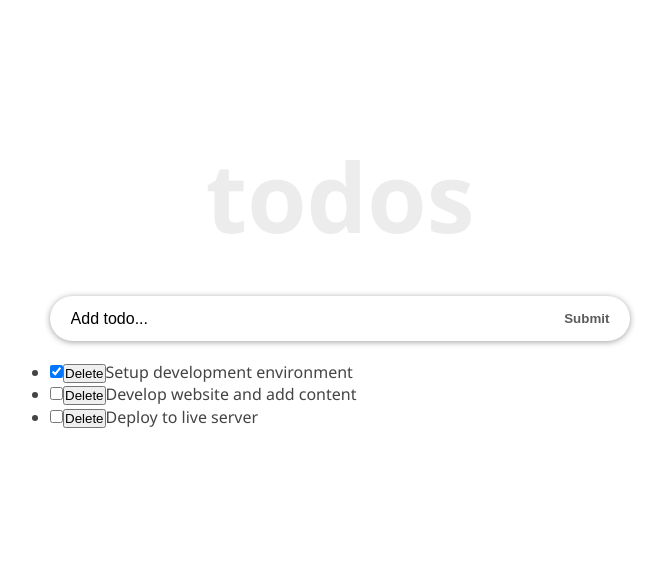
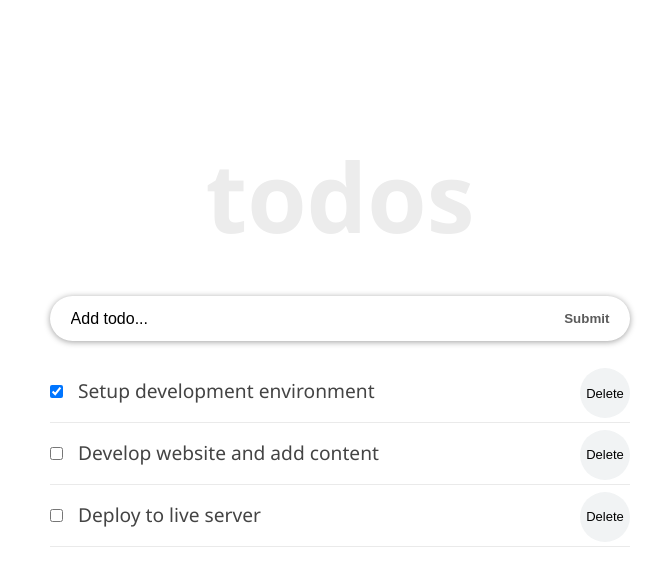
Before and after one commit to BenMukebo/react-todo-app, a React (Create React App) app: page / in a window 1280 px wide. Shown: the top 586 px of the page, without its empty margins (300-964 px from the left). Built offline with nearby package versions, Linux system fonts and the light colour scheme.

Commit message:
Update the markup within the return statement of TodoItem.js to include the class names

```diff
--- a/src/components/TodoItem.js
+++ b/src/components/TodoItem.js
@@ -2,9 +2,11 @@ import React from "react"
 import styles from "./TodoItem.module.css"
 
 function TodoItem(props) {
-    return(
-      <li>
-        <input type="checkbox"
+  return (
+    <li className={styles.item}>
+      <input
+        type="checkbox"
+        className={styles.checkbox}
         checked={props.todo.completed}
         onChange={() => props.handleChangeProps(props.todo.id)}
       />
```
Also changed, not shown: src/components/TodoItem.module.css (line endings or trailing spaces). Lines whose indentation alone changed are shown as unchanged.
